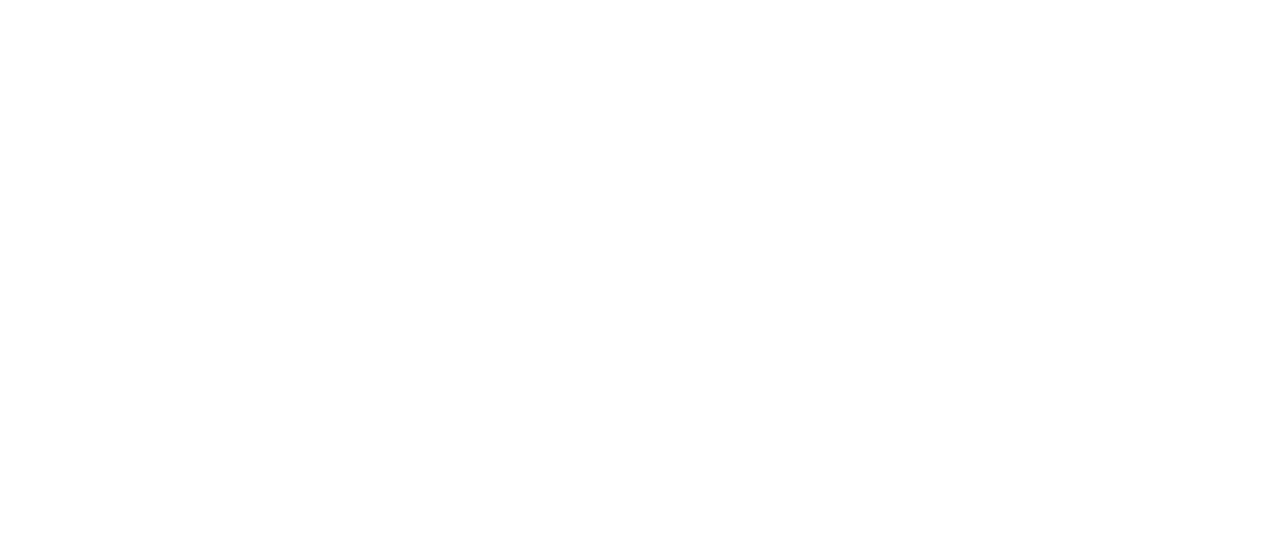
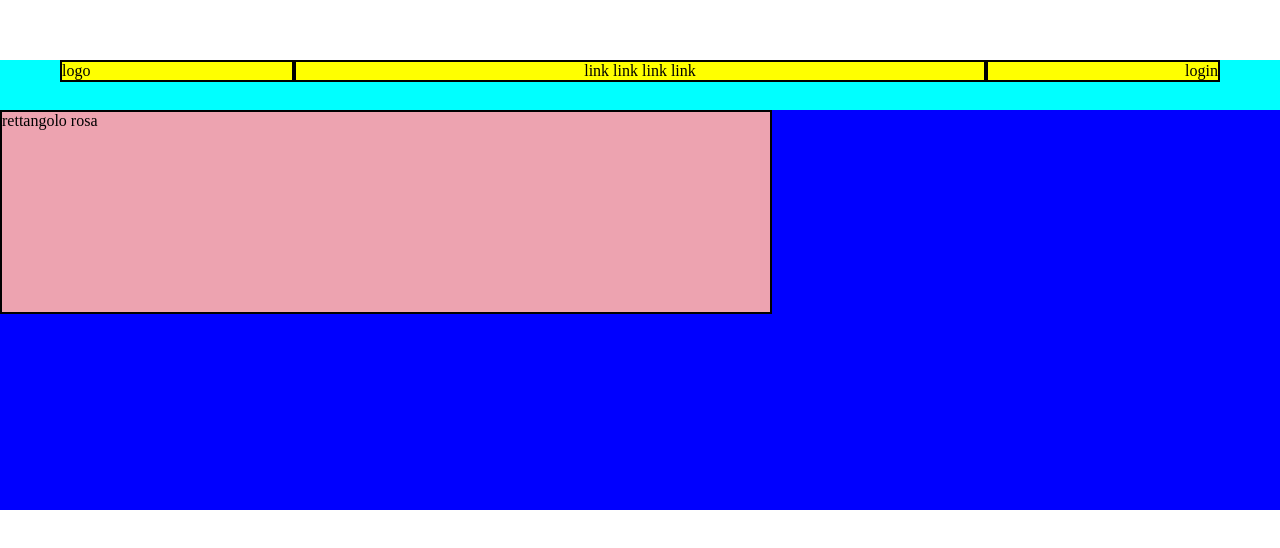
Before and after one commit to alessandrofogliada/htmlcss-struttura-discord, a plain HTML site: page index.html in a window 1280 px wide. Drawn offline with Linux system fonts and the light colour scheme.

Commit message:
prime modifiche header

```diff
--- a/index.html
+++ b/index.html
@@ -11,12 +11,32 @@
     <header>
 
         <!-- logo , link , login -->
-        <section>
+        <section class="primaparteheader">
+
+         <div class="sfondologin">
+
+            <div class="logo">
+                logo
+            </div>
+
+            <div class="link">
+                link link link link
+            </div>
+
+            <div class="login">
+                login
+            </div>
+
+         </div>
 
         </section>
 
         <!-- introduction -->
-        <section>
+        <section class="secondaparteheader">
+            <div class="rettangolorosa">
+                rettangolo rosa
+
+            </div>
 
         </section>
 
--- a/style.css
+++ b/style.css
@@ -0,0 +1,59 @@
+/* regole generali */
+
+*{
+    margin: 0;
+    padding: 0;
+}
+
+body{
+
+
+}
+
+/* regole header */
+
+
+.primaparteheader{
+    background-color: aqua;
+    width: 100%;
+    height: 50px;
+}
+
+.primaparteheader .sfondologin{
+    background-color: yellow;
+    margin: 60px;
+    display: flex;
+    justify-content: center;
+
+}
+
+.logo {
+    border: black solid 2px;
+    width: 20%;
+    text-align: left;
+}
+
+.link{
+    border: black solid 2px;
+    width: 60%;
+    text-align: center;
+}
+
+.login{
+    border: black solid 2px;
+    width: 20%;
+    text-align: right;
+}
+
+.secondaparteheader{
+    background-color: blue;
+    width: 100%;
+    height: 400px;
+}
+
+.rettangolorosa{
+    background-color: rgb(237, 163, 176);
+    border: black solid 2px;
+    width: 60%;
+    height: 200px;
+}
```
